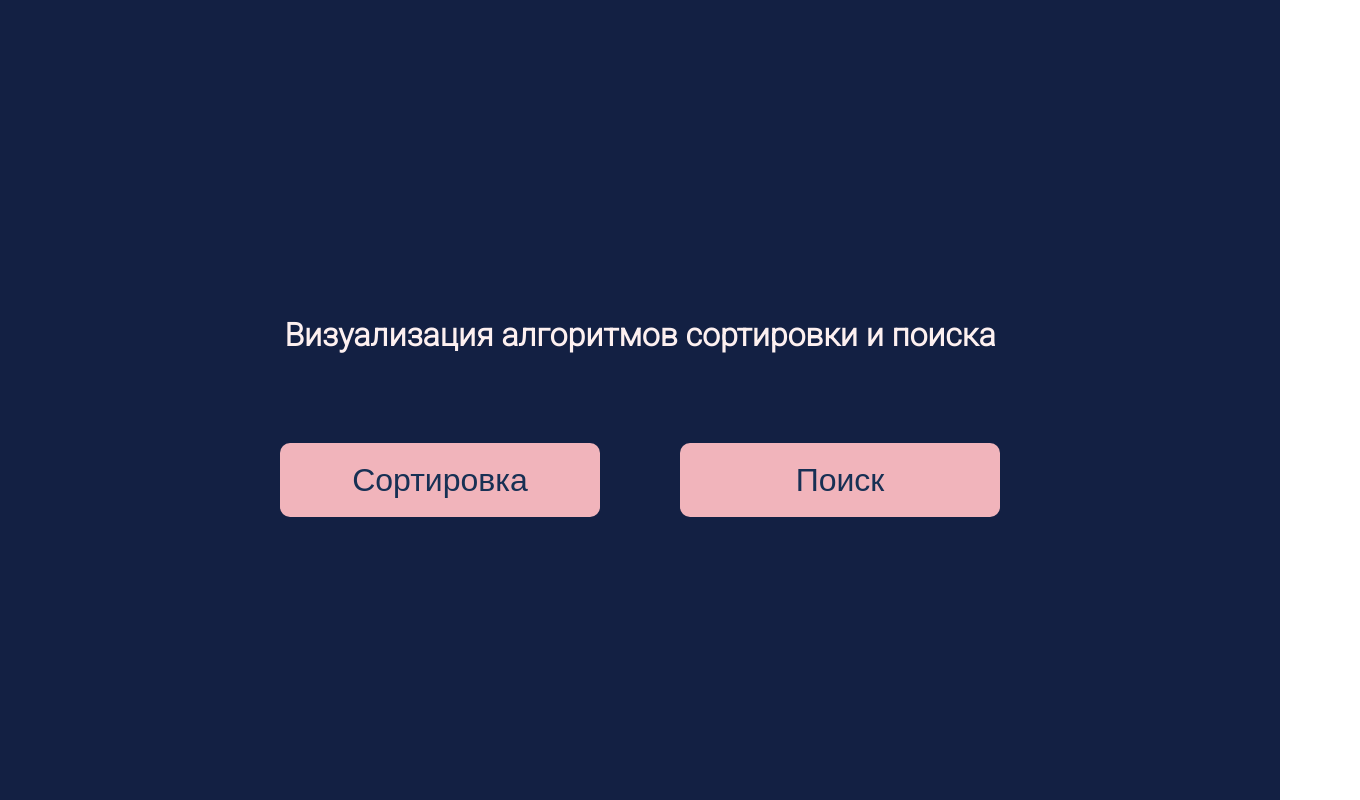
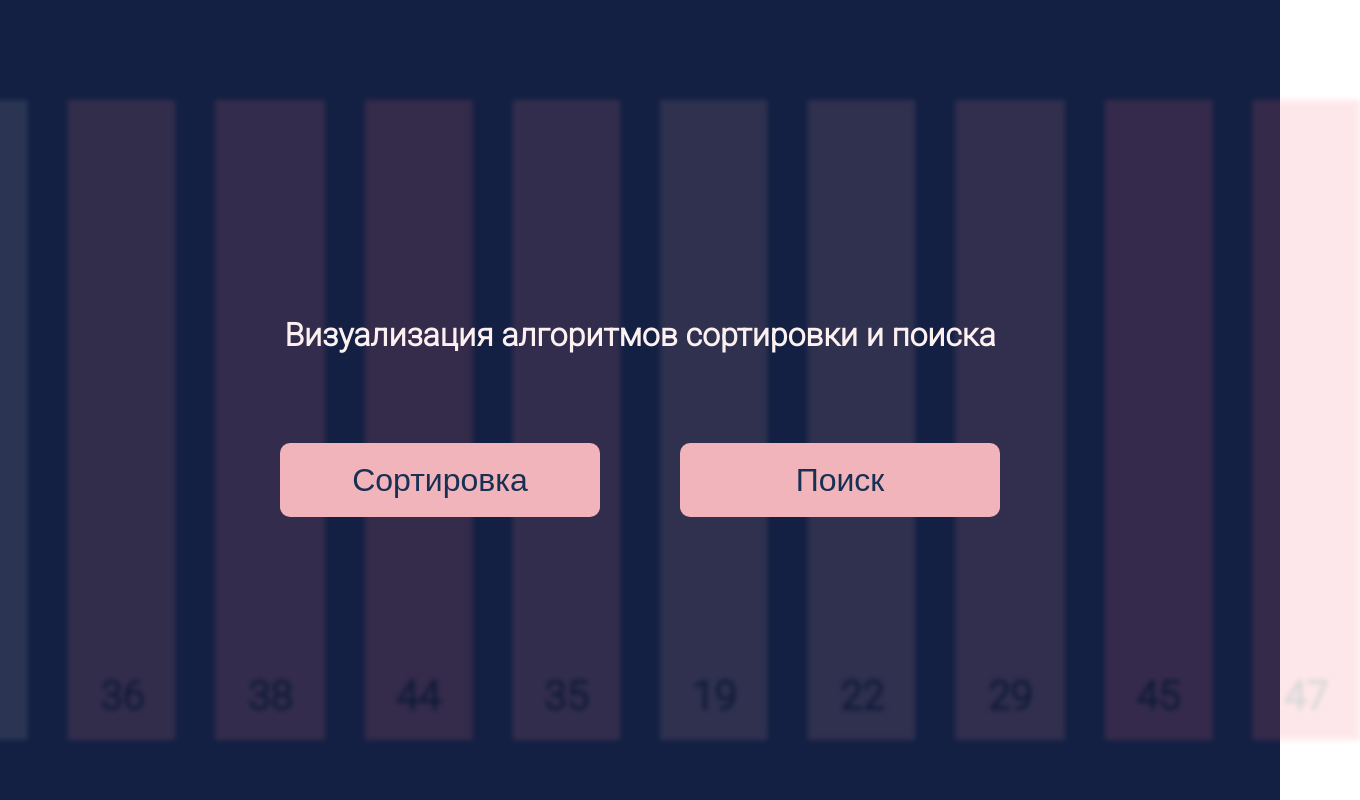
Before and after one commit to invbeans/algorythms-app, a React (Create React App) app: page / in a window 1280 px wide. Shown: the whole page, 1360 px wide, since content can reach past the window. Built offline with nearby package versions, Linux system fonts and the light colour scheme.

Commit message:
main page background animation

```diff
--- a/src/components/main-page/BackgroundComponent.css
+++ b/src/components/main-page/BackgroundComponent.css
@@ -6,3 +6,14 @@
     justify-content: center;
     background-color: var(--main-color);
 }
+
+.sort-background {
+    position: absolute;
+    height: 30vh;
+    margin: auto;
+    display: flex;
+    gap: 1em;
+    transform: scale(2.5);
+    filter: blur(1px);
+    opacity: 0.15;
+}
--- a/src/components/main-page/BackgroundComponent.jsx
+++ b/src/components/main-page/BackgroundComponent.jsx
@@ -1,10 +1,37 @@
 import './BackgroundComponent.css'
+import { useSelector, useDispatch } from 'react-redux';
+import { useEffect } from 'react';
+import ElementComponent from '../../components/sort-page/ElementComponent'
+import { initArray, sortStep } from '../../slices/sortSlice';
 
 //i plan to do animation here so it is a seperated component
-export default function BackgroundComponent({children}) {
+export default function BackgroundComponent({ children }) {
+    let sortArray = useSelector((state) => state.sort.array);
+    let isDone = useSelector((state) => state.sort.doneSorting);
+    const dispatch = useDispatch();
+    let sortAlgorithm = 'BUBBLE_SORT';
+
+    useEffect(() => {
+        dispatch(initArray());
+    }, [sortAlgorithm, dispatch])
+
+    useEffect(() => {
+        let interval = setInterval(() => {
+            if (!isDone) {
+                dispatch(sortStep(sortAlgorithm));
+            }
+        }, 300)
+        return () => clearInterval(interval);
+    }, [sortAlgorithm, isDone, dispatch])
+
     return (
         <div className="background">
             {children}
+            <div className="sort-background">
+                {sortArray.map(num => {
+                    return <ElementComponent number={num} key={num}></ElementComponent>
+                })}
+            </div>
         </div>
     )
 }
--- a/src/pages/MainPage.css
+++ b/src/pages/MainPage.css
@@ -5,6 +5,7 @@
     place-items: center;
     height: fit-content;
     width: fit-content;
+    z-index: 10;
 }
 
 .h1-main {
```
Also changed, not shown: src/pages/MainPage.jsx (+0 -25 lines).
